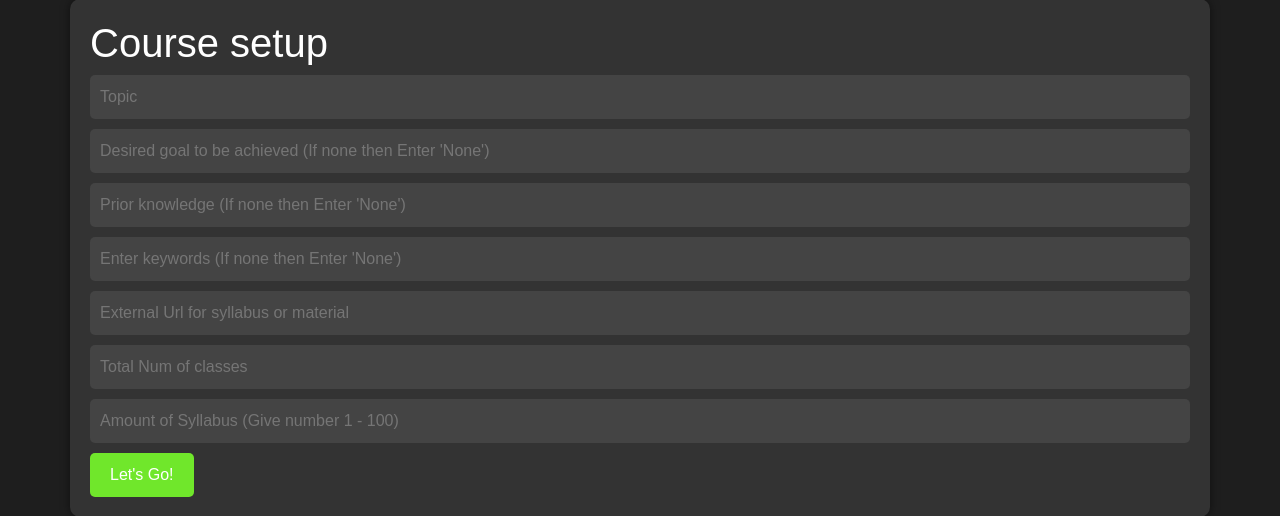
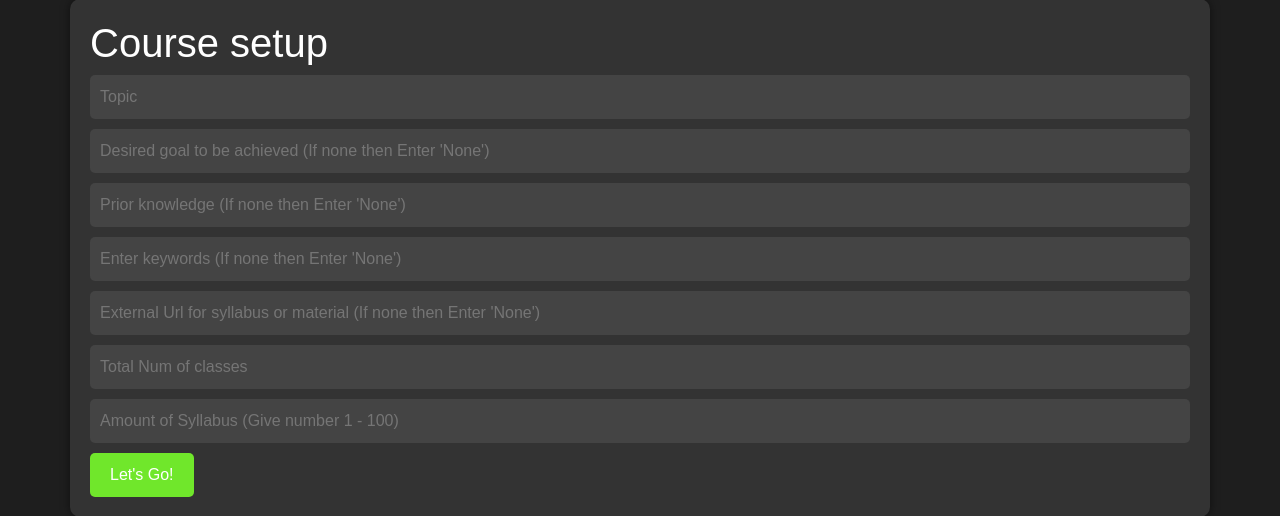
Before and after one commit to IDIDITLOL/CogniTeach, a Flask app: page /setup in a window 1280 px wide. Shown: the part 87-603 px from the top of the page. Run offline with Flask 3, Linux system fonts and the light colour scheme.

Commit message:
Update ss_setup.html

```diff
--- a/templates/ss_setup.html
+++ b/templates/ss_setup.html
@@ -67,7 +67,7 @@
             <input type="text" placeholder="Desired goal to be achieved (If none then Enter 'None')" name="goal">
             <input type="text" placeholder="Prior knowledge (If none then Enter 'None')" name="prior">
             <input type="text" placeholder="Enter keywords (If none then Enter 'None')" name="keywords">
-            <input type="text" placeholder="External Url for syllabus or material" name="keywords">
+            <input type="text" placeholder="External Url for syllabus or material (If none then Enter 'None')" name="keywords">
             <input type="number" placeholder="Total Num of classes" name="classnum">
             <input type="number" placeholder="Amount of Syllabus (Give number 1 - 100)" name="density">
             <button type="submit">Let's Go!</button>
```
